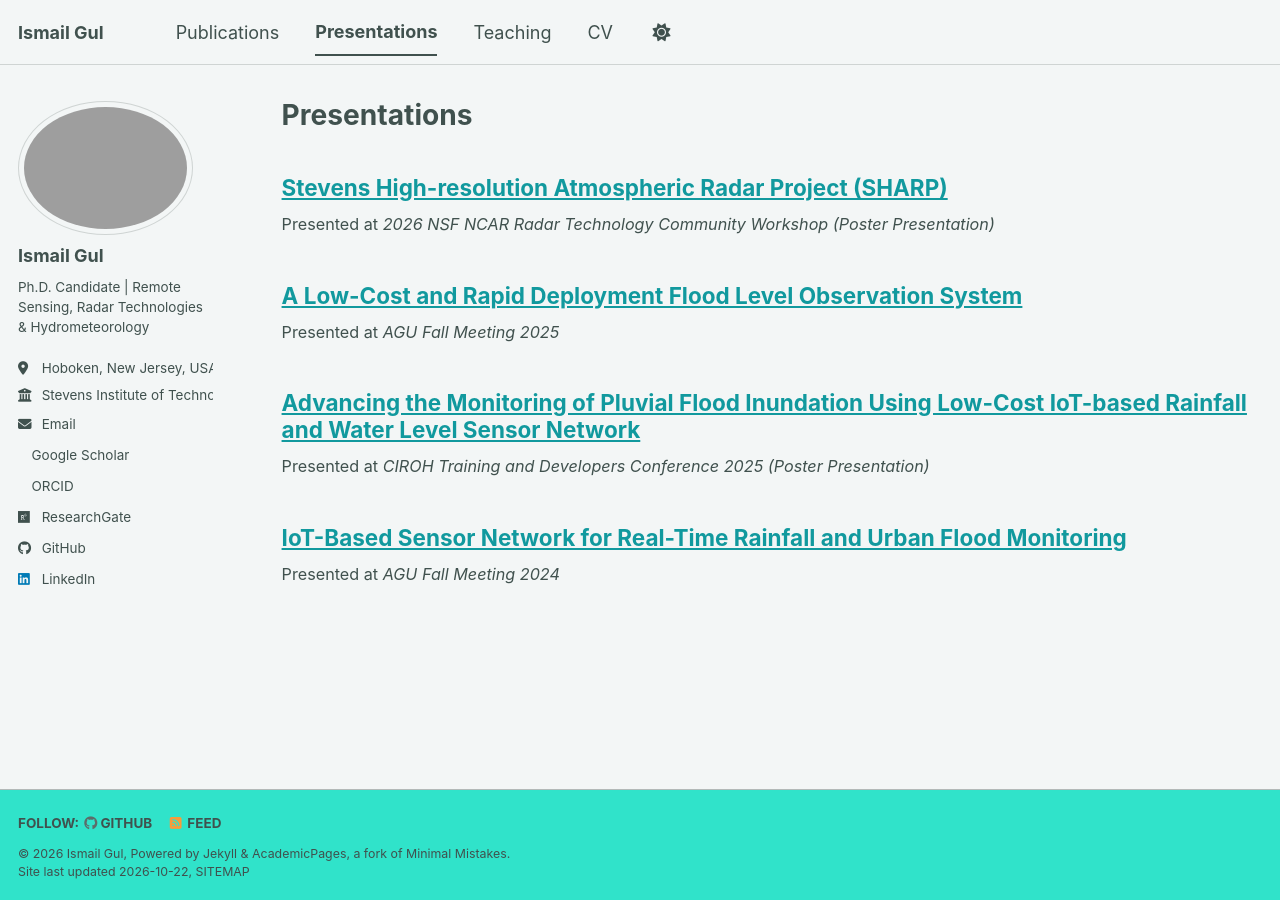
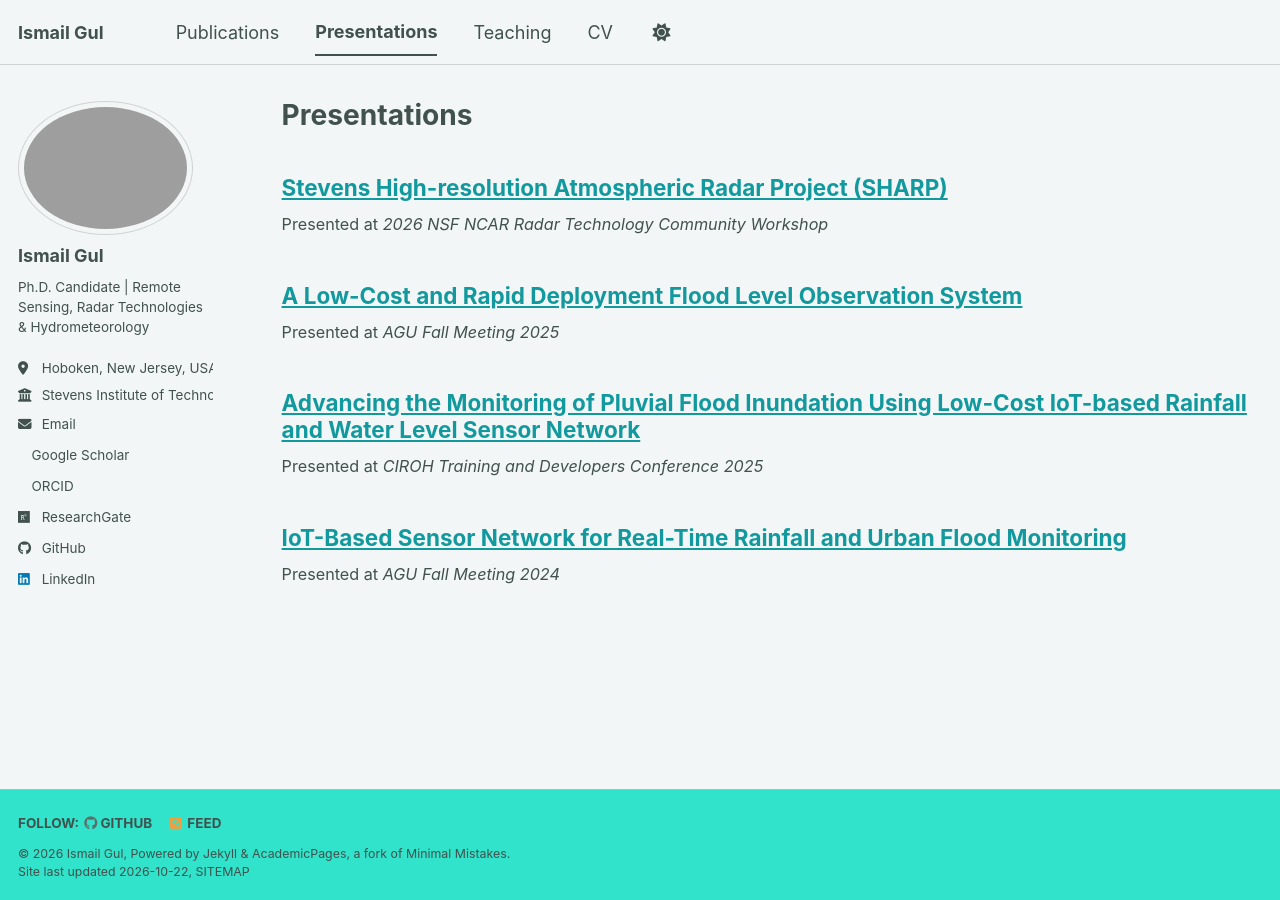
Before and after one commit to igul94/ismailgul.github.io, a Jekyll site: the page built from _pages/presentations.html, in a window 1280 px wide. Built offline with Jekyll 4.4.1, drawn with Linux system fonts in a browser that asks for light colours; a style sheet for code colours, icons or effects is not loaded.

Commit message:
Update presentation venue names
Remove the redundant "Poster Presentation" suffix from the 2025 CIROH and 2026 NSF NCAR workshop venue metadata.

```diff
--- a/_presentations/2025-ciroh-devcon.md
+++ b/_presentations/2025-ciroh-devcon.md
@@ -3,6 +3,6 @@ title: "Advancing the Monitoring of Pluvial Flood Inundation Using Low-Cost IoT-
 collection: presentations
 permalink: "https://ciroh.ua.edu/abstracts/advancing-the-monitoring-of-pluvial-flood-inundation-using-low-cost-iot-based-rainfall-and-water-level-sensor-network/"
 date: 2025-05-28
-venue: "CIROH Training and Developers Conference 2025 (Poster Presentation)"
+venue: "CIROH Training and Developers Conference 2025"
 #paperurl: "https://ciroh.ua.edu/abstracts/advancing-the-monitoring-of-pluvial-flood-inundation-using-low-cost-iot-based-rainfall-and-water-level-sensor-network/"
 ---
```
Also changed, not shown: _presentations/2026-sharp-ncar-workshop.md (+1 -1 lines).
